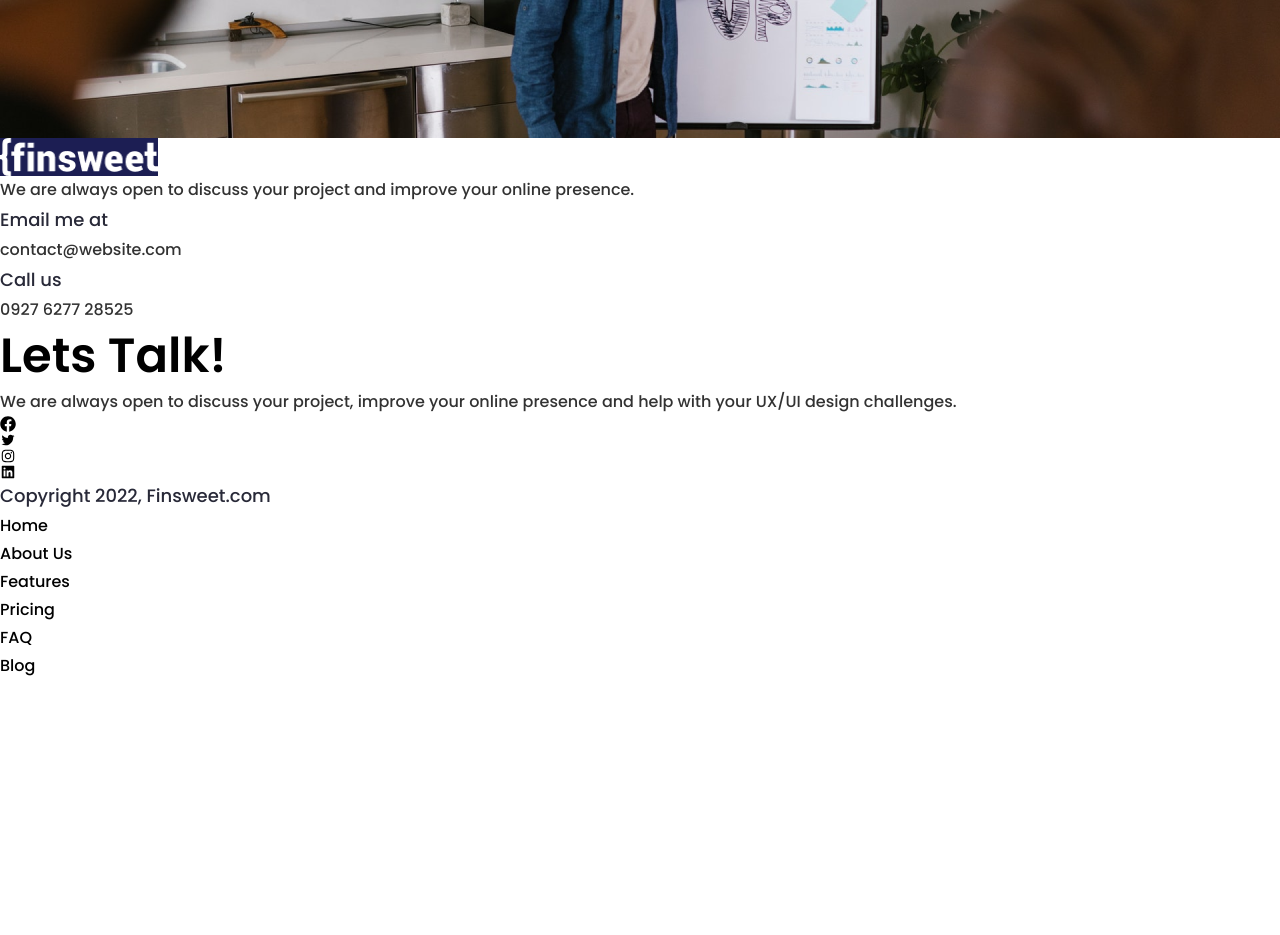
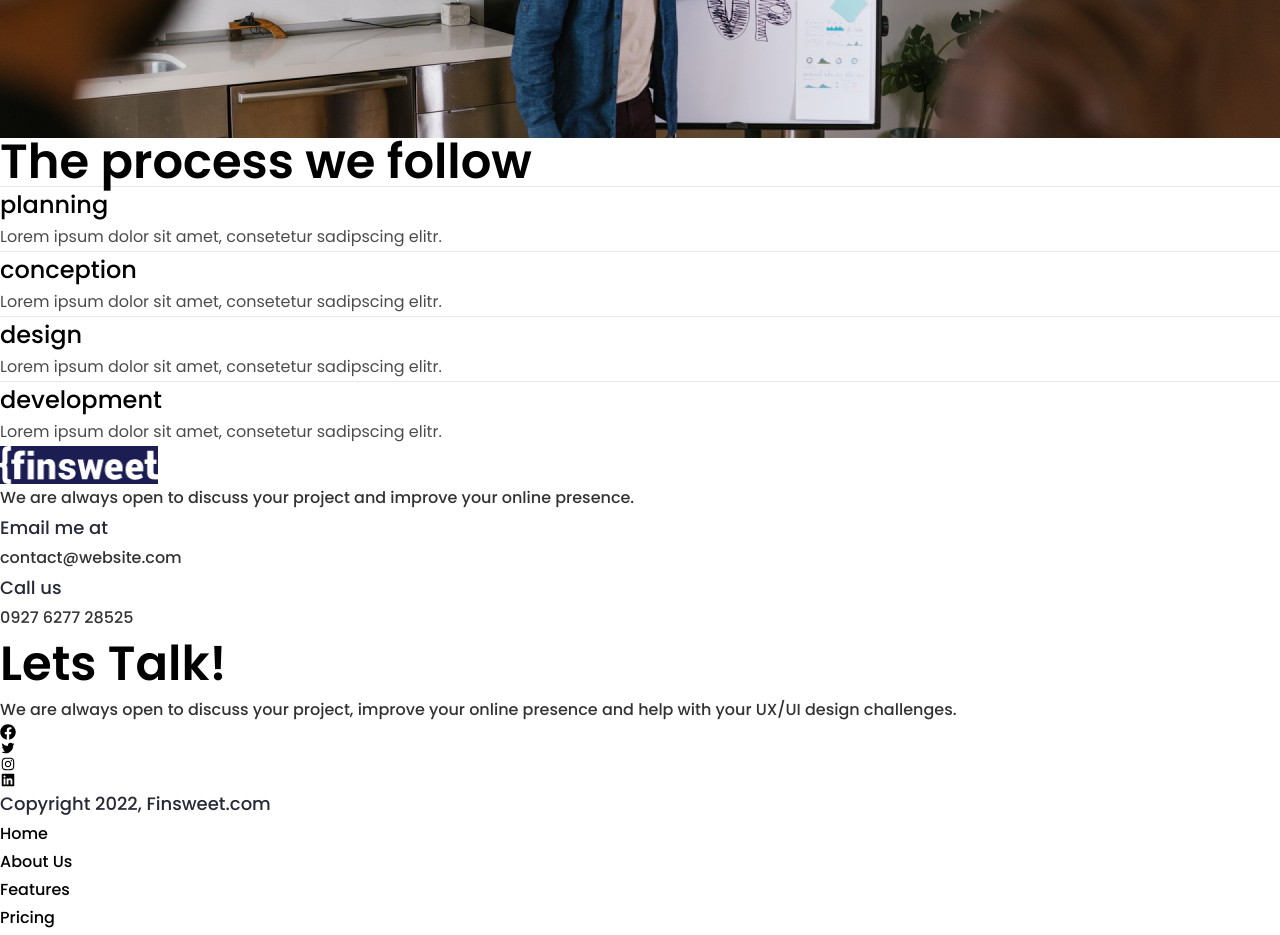
Before and after one commit to sultan93291/finswee_fullWeb, a Next.js app in the folder my-app/: page /about in a window 1280 px wide. Shown: the part 1180-2115 px from the top of the page. Before the commit the page ends 1860 px from the top, so only its background shows below. Built offline with nearby package versions, Linux system fonts and the light colour scheme.

Commit message:
process section done

```diff
--- /dev/null
+++ b/my-app/src/Components/Cards/ProcessCards/ProcessCard.jsx
@@ -0,0 +1,24 @@
+import Heading from "@/Components/Tags/Heading/Heading";
+import Paragraph from "@/Components/Tags/Paragraph/Paragraph";
+import React from "react";
+
+const ProcessCard = ({ParaTxt,HeadingTxt}) => {
+  return (
+    <div className="flex flex-col w-twoSeventyTwo gap-8 ">
+      <div className="flex items-center justify-between  ">
+        <div className=" h-6 w-6 rounded-full bg-royalBlue  "></div>
+        <hr className="w-[224px]  border-dotted border-royalBlue opacity-40 " />
+      </div>
+      <div className="flex flex-col">
+        <Heading
+          Heading={"h6"}
+          className={"Heading-Six-2nd text-DarkBlue"}
+          text={HeadingTxt}
+        />
+        <Paragraph className={"Body-One text-DarkBlue "} text={ParaTxt} />
+      </div>
+    </div>
+  );
+};
+
+export default ProcessCard;
--- a/my-app/src/Components/Routes/About/About.jsx
+++ b/my-app/src/Components/Routes/About/About.jsx
@@ -1,12 +1,14 @@
 import React from "react";
 import Design from "./Sections/Design/Design";
 import Improvement from "./Sections/Improvement/Improvement";
+import Process from "./Sections/Process/Process";
 
 const About = () => {
   return (
     <>
       <Design />
       <Improvement />
+      <Process />
     </>
   );
 };
--- a/my-app/src/Components/Routes/About/Sections/Design/Design.jsx
+++ b/my-app/src/Components/Routes/About/Sections/Design/Design.jsx
@@ -6,7 +6,7 @@ import React from "react";
 
 const Design = () => {
   return (
-    <section className=" h-auto w-auto  px-navbarPadding py-32 flex justify-between  bg-white   ">
+    <section className=" h-auto max-w-maxWidth mx-auto py-32 flex justify-between  bg-white   ">
       <div className="flex flex-col">
         <Paragraph className={"label-one my-2 "} text={"About us"} />
         <div className=" flex flex-col gap-8">
--- a/my-app/src/Components/Routes/About/Sections/Improvement/Improvement.jsx
+++ b/my-app/src/Components/Routes/About/Sections/Improvement/Improvement.jsx
@@ -5,7 +5,7 @@ import React from "react";
 
 const Improvement = () => {
   return (
-    <section className=" h-auto w-auto  mx-CommonMargin my-32  bg-Gray   ">
+    <section className=" h-auto max-w-maxWidth mx-auto   my-32  bg-Gray   ">
       <div className=" flex flex-col p-20 ">
         <Paragraph text={"Who we are"} className={"label-two text-DarkBlue"} />
         <div className="flex gap-sixty ">
--- /dev/null
+++ b/my-app/src/Components/Routes/About/Sections/Process/Process.jsx
@@ -0,0 +1,39 @@
+import ProcessCard from "@/Components/Cards/ProcessCards/ProcessCard";
+import Heading from "@/Components/Tags/Heading/Heading";
+import Paragraph from "@/Components/Tags/Paragraph/Paragraph";
+import React from "react";
+
+const Process = () => {
+  const paraTxt = "Lorem ipsum dolor sit amet, consetetur sadipscing elitr.";
+  const processcard = [
+    { headingTxt: "planning", paraTxt: paraTxt },
+    { headingTxt: "conception", paraTxt: paraTxt },
+    { headingTxt: "design", paraTxt: paraTxt },
+    { headingTxt: "development", paraTxt: paraTxt },
+  ];
+
+  return (
+    <section className=" h-auto max-w-maxWidth mx-auto ">
+      <div className="flex flex-col gap-sixty py-32 ">
+        <div className="flex items-center justify-center ">
+          <Heading
+            className={"Heading-two text-DarkBlue"}
+            Heading={"h2"}
+            text={"The process we follow"}
+          />
+        </div>
+        <div className=" flex flex-wrap gap-[56px] ">
+          {processcard.map((item, index) => (
+            <ProcessCard
+              HeadingTxt={item.headingTxt}
+              ParaTxt={item.paraTxt}
+              key={index}
+            />
+          ))}
+        </div>
+      </div>
+    </section>
+  );
+};
+
+export default Process;
--- a/my-app/tailwind.config.js
+++ b/my-app/tailwind.config.js
@@ -78,7 +78,8 @@ module.exports = {
         sixThirty: "630px",
         fiveNinetyFive: "595px",
         fourEightyFour: "484px",
-        fiveOneFive:"515px"
+        fiveOneFive: "515px",
+        twoSeventyTwo:"272px"
       },
       borderRadius: {
         navbarBtnRadius: "41px",
@@ -107,7 +108,7 @@ module.exports = {
         SixtyFour: "64px",
       },
       maxWidth: {
-        maxWidth: "1600px",
+        maxWidth: "1280px",
       },
     },
   },
```
